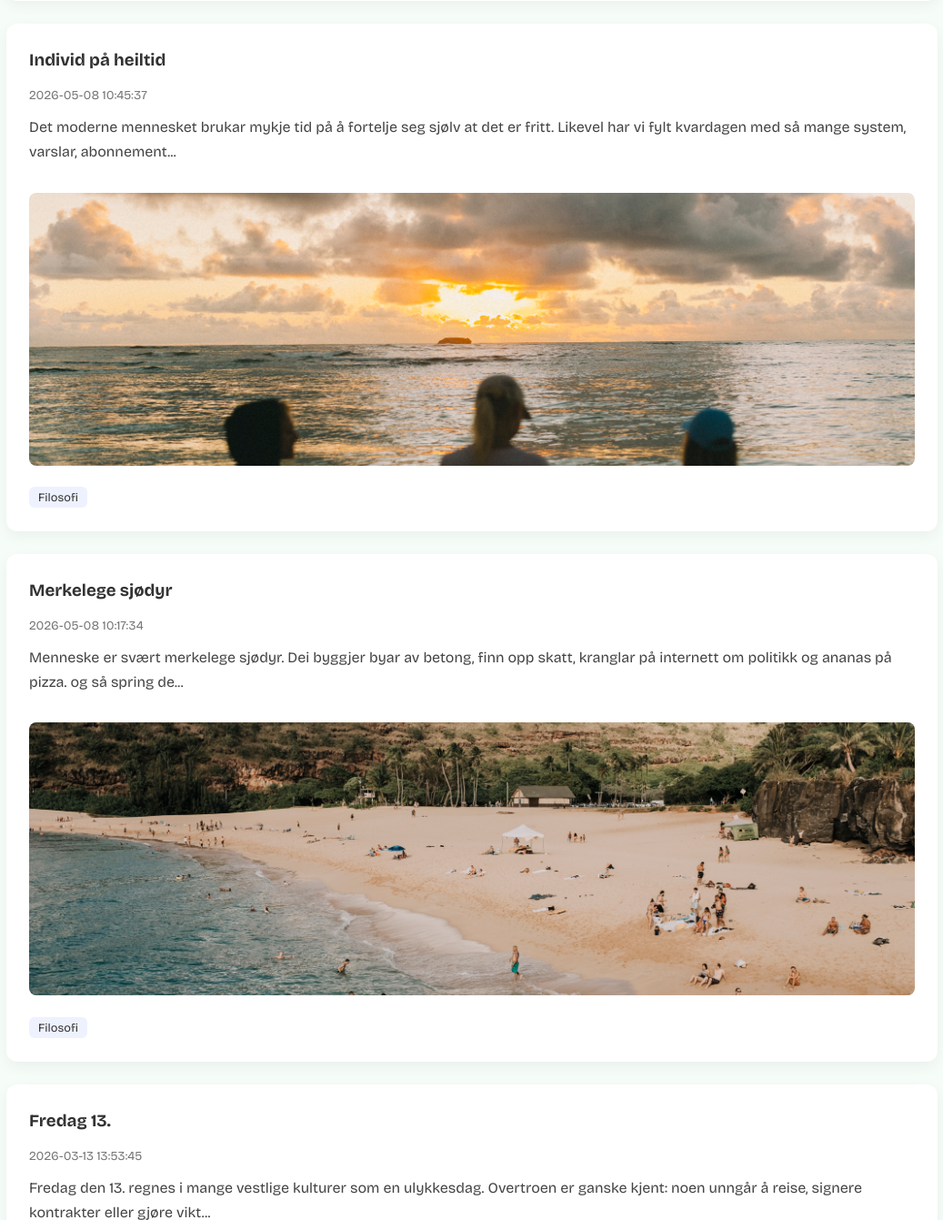
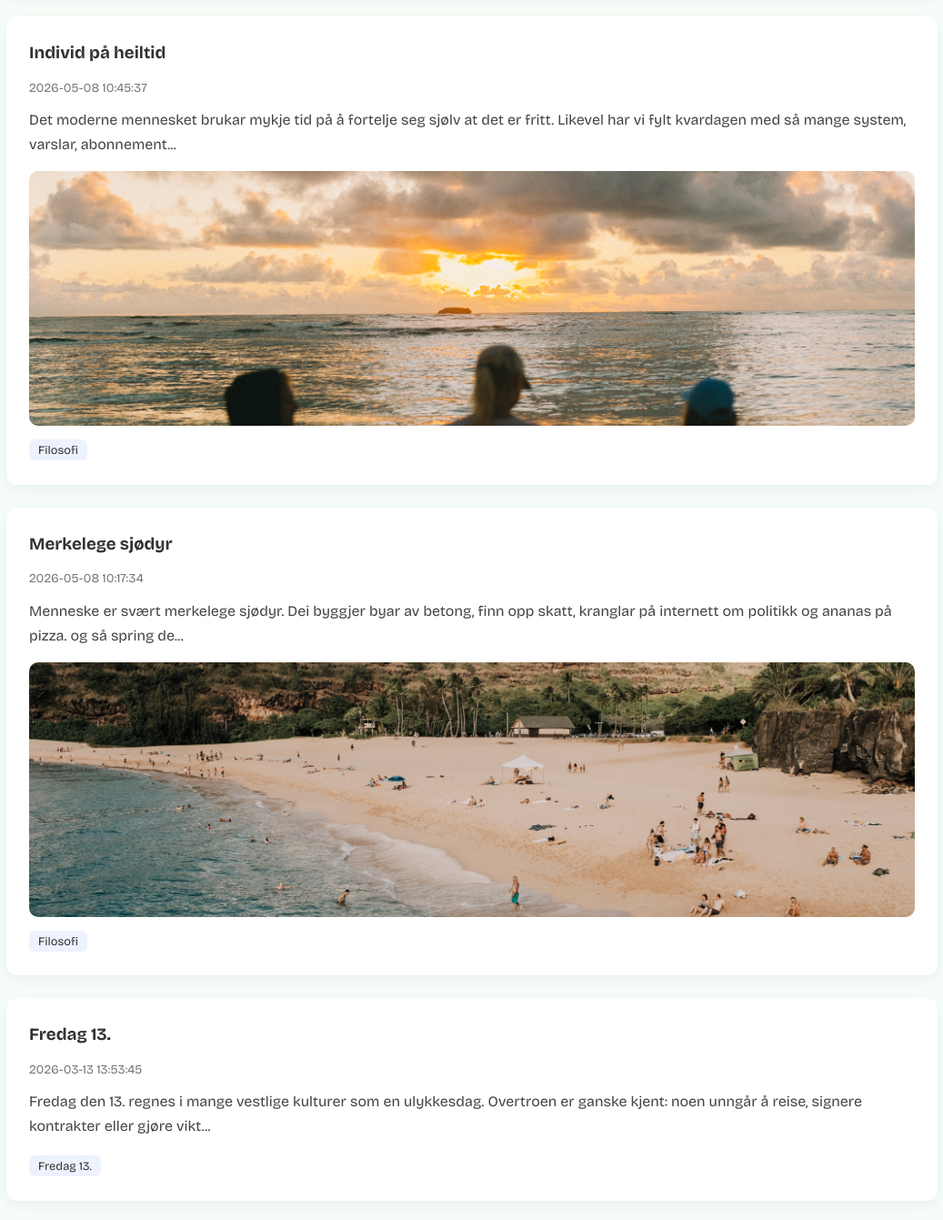
Before and after one commit to hannathevik-boop/flask_blog_project, a Flask app: page / in a window 1280 px wide. Shown: the part 1180-2521 px from the top of the page at 91% size, without its empty margins (121-1158 px from the left). Run offline with Flask 3, Linux system fonts and the light colour scheme; data comes from the database, SQL or seed files in the repository; both versions use the stored data as it was after the commit.

Commit message:
added multiple image upload functionality, updated styles for images on home page and post page

```diff
--- a/app.py
+++ b/app.py
@@ -43,19 +43,36 @@ def create():
         body = request.form["body"]
         tags = request.form["tags"]
 
-        image_file = request.files.get("image")
-        image_filename = None
+        image_files = request.files.getlist("images")
 
-        if image_file and image_file.filename != "":
-            filename = secure_filename(image_file.filename)
-            image_path = os.path.join(app.config["UPLOAD_FOLDER"], filename)
-            image_file.save(image_path)
-            image_filename = filename
+        image_filenames = []
+
+        for image_file in image_files:
+
+            if image_file and image_file.filename != "":
+
+                filename = secure_filename(image_file.filename)
+
+                image_path = os.path.join(
+                    app.config["UPLOAD_FOLDER"],
+                    filename
+                )
+
+                image_file.save(image_path)
+
+                image_filenames.append(filename)
+
+        image_filename = ",".join(image_filenames)
 
         if not title or not body:
             abort(400)
 
-        db.create_post(title, body, tags, image_filename)
+        db.create_post(
+            title,
+            body,
+            tags,
+            image_filename
+        )
 
         flash("Blog post created successfully!")
 
--- a/static/style.css
+++ b/static/style.css
@@ -244,15 +244,52 @@ textarea {
     border-radius: 8px;
     margin-top: 15px;
 }
+.home-gallery {
+    display: grid;
+    grid-template-columns: repeat(2, 1fr);
+    gap: 10px;
+    margin-top: 15px;
+}
+/* Single image on homepage */
 
-/* Single blog post */
+.single-home-image {
+    margin-top: 15px;
+}
+
+.large-card-image {
+    width: 100%;
+    height: 280px;
+    object-fit: cover;
+    border-radius: 10px;
+    display: block;
+}
+/* Multiple images inside blog post */
+
+.image-gallery {
+    display: grid;
+    grid-template-columns: repeat(2, 1fr);
+    gap: 14px;
+    margin-bottom: 30px;
+}
 
 .post-image {
     width: 100%;
-    max-height: 500px;
+    height: 320px;
     object-fit: cover;
-    border-radius: 8px;
-    margin: 20px 0 30px 0;
+    border-radius: 10px;
+}
+
+/* Single image inside blog post */
+
+.single-post-image {
+    margin-bottom: 30px;
+}
+
+.hero-image {
+    width: 100%;
+    max-height: 650px;
+    object-fit: cover;
+    border-radius: 12px;
 }
 .top-bar {
     display: flex;
--- a/templates/create_post.html
+++ b/templates/create_post.html
@@ -7,7 +7,7 @@
 <form method="POST" enctype="multipart/form-data">
     <p>
 <label>Bilde</label><br>
-<input type="file" name="image">
+<input type="file" name="images" multiple>
 </p>
 
 <label>Tittel</label>
--- a/templates/home.html
+++ b/templates/home.html
@@ -55,7 +55,22 @@
 </p>
 
 {% if post.image %}
-<img src="{{ url_for('static', filename='uploads/' + post.image) }}" class="card-image">
+
+{% set images = post.image.split(",") %}
+
+<div class="{% if images|length == 1 %}single-home-image{% else %}home-gallery{% endif %}">
+
+{% for image in images %}
+
+<img
+    src="{{ url_for('static', filename='uploads/' + image) }}"
+    class="{% if images|length == 1 %}large-card-image{% else %}card-image{% endif %}"
+>
+
+{% endfor %}
+
+</div>
+
 {% endif %}
 
 <div class="tags">
```
Also changed, not shown: templates/post.html (+17 -1 lines), database/blog.db, static/uploads/03E5C220-A0F5-4A95-A6B2-51DABF60D185.JPG (added), static/uploads/E8D35155-3510-478F-8476-4F846F02535B.JPG (added).
